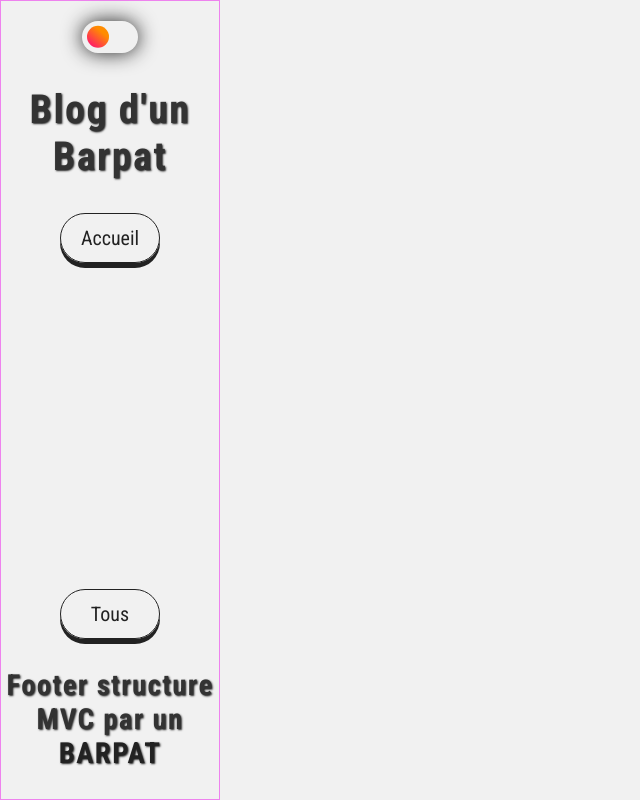
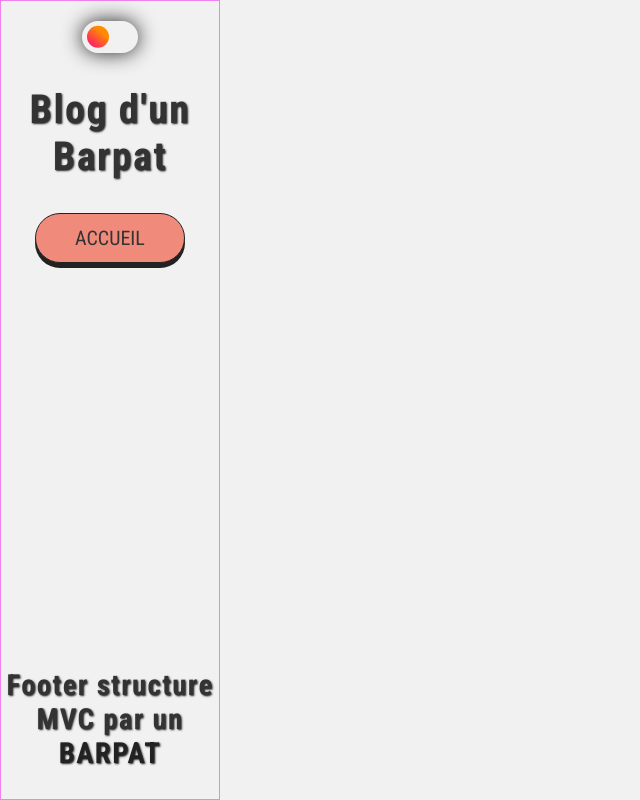
Before and after one commit to ChristopheC-83/blog_barpat, a PHP site: template views/commons/template.php in a window 1280 px wide. Shown: the whole page, without its empty margins (0-640 px from the left). Run offline with PHP 8.4, Linux system fonts and the light colour scheme; the template is opened without the code that fills it, so the values that code supplies are empty; some libraries are stand-ins or nearby versions.

Commit message:
gestion couleurs et btn ok

```diff
--- a/models/articles.model.php
+++ b/models/articles.model.php
@@ -29,7 +29,7 @@ function getInfos($id_article)
 
 function getAllThemes()
 {
-    $req = "SELECT * FROM themes";
+    $req = "SELECT * FROM themes ORDER BY id_theme asc";
     $stmt = getBDD()->prepare($req);
     $stmt->execute();
     $infos = $stmt->fetchAll(PDO::FETCH_ASSOC);
--- a/public/style/communs/_articleCard.scss
+++ b/public/style/communs/_articleCard.scss
@@ -1,4 +1,4 @@
-.allCards{
+.allCards {
   display: flex;
   margin: 20px 0;
   gap: 20px;
@@ -6,54 +6,69 @@
   cursor: pointer;
 }
 
-
-
-.formations{
-    background:  rgb(25, 117, 255);
-    color : $noir;
+.all_themes {
+  background: #f08b7b;
+  &::before {
+    background-color: #e75038;
+    box-shadow: 0px 0px 40px 10px #ff0000;
   }
-.rocket{
-    background:  #a939ff;
-    color : $noir;
 }
-.portfolio{
-    background:#0fff37;
-    color : $noir;
+.formations {
+  background: #fcd279;
+  &::before {
+    background-color: #fabf41;
+    box-shadow: 0px 0px 40px #f8aa00;
   }
-.fiches{
-    background:  $blanc;
-    color : $noir;
 }
-.tricks{
-    background: #fde401;
-    color : $noir;
+.rocket {
+  background: #fff3ae;
+  &::before {
+    background-color: #fae25d;
+    box-shadow: 0px 0px 40px #ffd900;
   }
-.autres{
-    background: #ed0000;
-    color : $noir;
+}
+.portfolio {
+  background: #bbffbb;
+  &::before {
+    background-color: #77fc77;
+    box-shadow: 0px 0px 40px #01ff01;
+  }
+}
+.fiches {
+  background: #a2edff;
+  &::before {
+    background-color: #57ddff;
+    box-shadow: 0px 0px 40px #00ccff;
+  }
+}
+.tricks {
+  background: #c9b1ff;
+  &::before {
+    background-color: #a27aff;
+    box-shadow: 0px 0px 40px #7439ff;
+  }
+}
+.autres {
+  background: #ebd8fc;
+  &::before {
+    background-color: #cf98ff;
+    box-shadow: 0px 0px 40px #b25bff;
+  }
 }
 
-.all_theme{
-    background:  #303030;
-    color:$blanc;
-}
-
-
-
-
-.articleCard{
+.articleCard {
   width: 280px;
   height: 200px;
-    border : 1px solid $noir;
+  border: 1px solid $noir;
   border-radius: 5px;
   padding: 20px;
   box-shadow: 1px 1px 5px $noir;
-    flex-shrink:0;
+  flex-shrink: 0;
   display: flex;
   flex-direction: column;
   justify-content: space-between;
 
-    color : $noir;
+  color: $noir;
   cursor: pointer;
 
   &:hover {
@@ -62,6 +77,4 @@
     border: 2px solid $blanc;
     box-shadow: 0px 0px 10px $noir, 0px 0px 5px $noir inset;
   }
-
-
 }
--- a/public/style/communs/_btn_themes.scss
+++ b/public/style/communs/_btn_themes.scss
@@ -9,27 +9,39 @@
 }
 
 .btnTheme {
-  width: 100px;
-  height: 50px;
+  width: 150px;
+  height: clamp(50px, 8%, 75px);
   @include flexMid;
   border: 0.5px solid $noir;
   border-radius: 250px;
   cursor: pointer;
   box-shadow: 0px 5px 0px 0px $noir;
   transition: all 0.15s;
+  text-transform: uppercase;
+  position: relative;
+  overflow: hidden;
 
-
+  &::before {
+    // background-color: pink;
+    // box-shadow: 0px 0px 40px pink;
+    content: "";
+    width: 150px;
+    height: 150px;
+    border-radius: 50%;
+    position: absolute;
+    @include posMid;
+    z-index: -1;
+    transform: translate(-50%, -50%) scale(0);
+    transition: all 0.5s;
+  }
   &:hover {
-    //   font-weight: bold;
+    font-weight: bold;
     transform: translateY(5px);
     box-shadow: 0px 0px 0px 0px $noir;
     padding: 4px;
-    // box-shadow: 0px 0px 10px 5px $noir, 0px 0px 5px 3px $noir inset;
   }
 
-  &:active{
-    transform: translateY(5px);
-    box-shadow: 0px 0px 0px 0px $noir, inset 0px 0px 15px #33333390;
-    padding: 4px;
+  &:hover::before {
+    transform: translate(-50%, -50%) scale(1);
   }
 }
--- a/public/style/style.css
+++ b/public/style/style.css
@@ -363,39 +363,60 @@ article .part2 img {
   cursor: pointer;
 }
 
+.all_themes {
+  background: #f08b7b;
+}
+.all_themes::before {
+  background-color: #e75038;
+  box-shadow: 0px 0px 40px 10px #ff0000;
+}
+
 .formations {
-  background: rgb(25, 117, 255);
-  color: #222;
+  background: #fcd279;
+}
+.formations::before {
+  background-color: #fabf41;
+  box-shadow: 0px 0px 40px #f8aa00;
 }
 
 .rocket {
-  background: #a939ff;
-  color: #222;
+  background: #fff3ae;
+}
+.rocket::before {
+  background-color: #fae25d;
+  box-shadow: 0px 0px 40px #ffd900;
 }
 
 .portfolio {
-  background: #0fff37;
-  color: #222;
+  background: #bbffbb;
+}
+.portfolio::before {
+  background-color: #77fc77;
+  box-shadow: 0px 0px 40px #01ff01;
 }
 
 .fiches {
-  background: #f1f1f1;
-  color: #222;
+  background: #a2edff;
+}
+.fiches::before {
+  background-color: #57ddff;
+  box-shadow: 0px 0px 40px #00ccff;
 }
 
 .tricks {
-  background: #fde401;
-  color: #222;
+  background: #c9b1ff;
+}
+.tricks::before {
+  background-color: #a27aff;
+  box-shadow: 0px 0px 40px #7439ff;
 }
 
 .autres {
-  background: #ed0000;
-  color: #222;
+  background: #ebd8fc;
 }
-
-.all_theme {
-  background: #303030;
-  color: #f1f1f1;
+.autres::before {
+  background-color: #cf98ff;
+  box-shadow: 0px 0px 40px #b25bff;
 }
 
 .articleCard {
@@ -429,8 +450,8 @@ article .part2 img {
 }
 
 .btnTheme {
-  width: 100px;
-  height: 50px;
+  width: 150px;
+  height: clamp(50px, 8%, 75px);
   display: flex;
   justify-content: center;
   align-items: center;
@@ -439,16 +460,32 @@ article .part2 img {
   cursor: pointer;
   box-shadow: 0px 5px 0px 0px #222;
   transition: all 0.15s;
+  text-transform: uppercase;
+  position: relative;
+  overflow: hidden;
+}
+.btnTheme::before {
+  content: "";
+  width: 150px;
+  height: 150px;
+  border-radius: 50%;
+  position: absolute;
+  position: absolute;
+  top: 50%;
+  left: 50%;
+  transform: translate(-50%, -50%);
+  z-index: -1;
+  transform: translate(-50%, -50%) scale(0);
+  transition: all 0.5s;
 }
 .btnTheme:hover {
+  font-weight: bold;
   transform: translateY(5px);
   box-shadow: 0px 0px 0px 0px #222;
   padding: 4px;
 }
-.btnTheme:active {
-  transform: translateY(5px);
-  box-shadow: 0px 0px 0px 0px #222, inset 0px 0px 15px rgba(51, 51, 51, 0.5647058824);
-  padding: 4px;
+.btnTheme:hover::before {
+  transform: translate(-50%, -50%) scale(1);
 }
 
 .accueil .intro {
--- a/views/commons/btn_themes.php
+++ b/views/commons/btn_themes.php
@@ -1,17 +1,13 @@
 <div class="btnThemesContainer">
-   <div class="btnTheme accueil_themes">
+   <div class="btnTheme all_themes" >
       <a href="<?= URL ?>accueil">
-         <p>Accueil</p>
+         <p style="color:#333">Accueil</p>
       </a>
    </div>
-   <div class="btnTheme all_themes">
-      <a>
-         <p>Tous</p>
-      </a>
-   </div>
+
    <?php foreach ($themes as $theme) : ?>
       <div class="btnTheme <?= $theme['theme'] ?>">
-         <p><?= $theme['theme'] ?></p>
+         <p style="color:#333"><?= $theme['theme'] ?></p>
       </div>
    <?php endforeach ?>
 
```
Also changed, not shown: 1 other file. Lines whose indentation alone changed are shown as unchanged.
